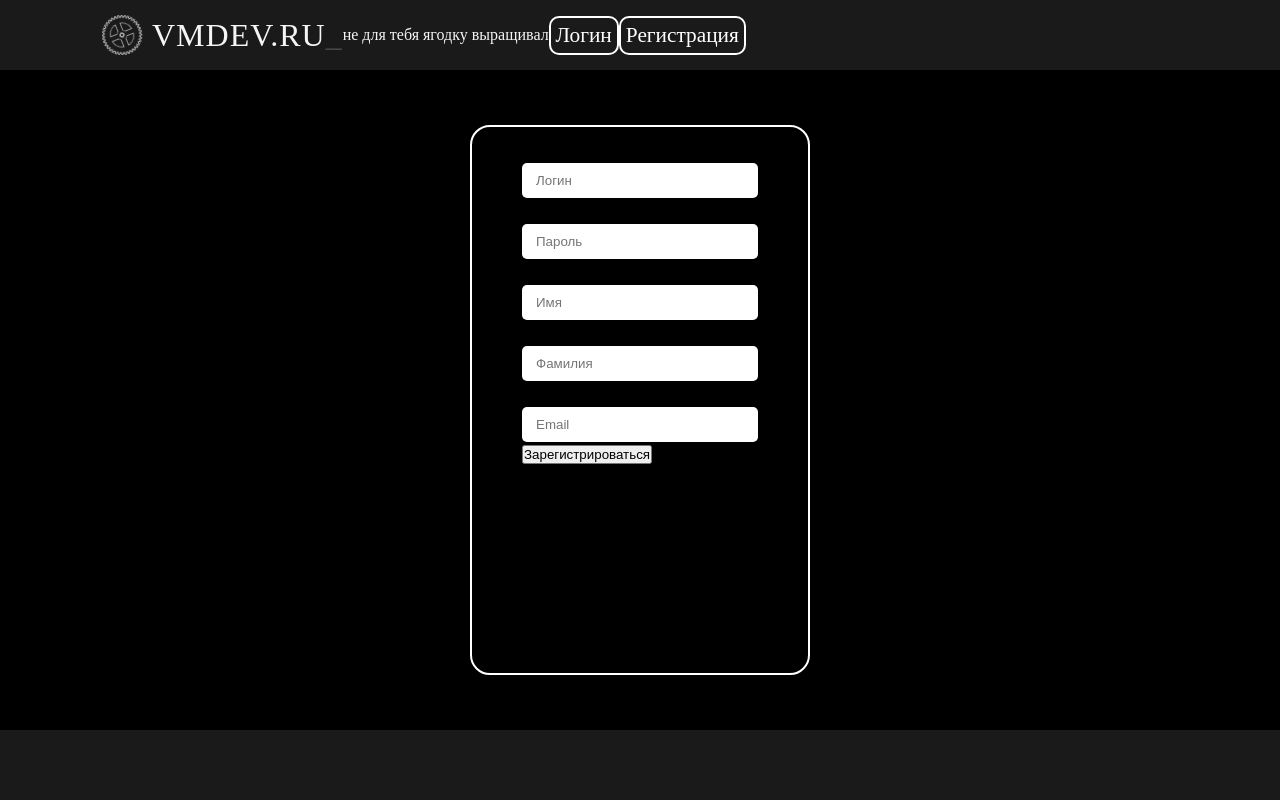
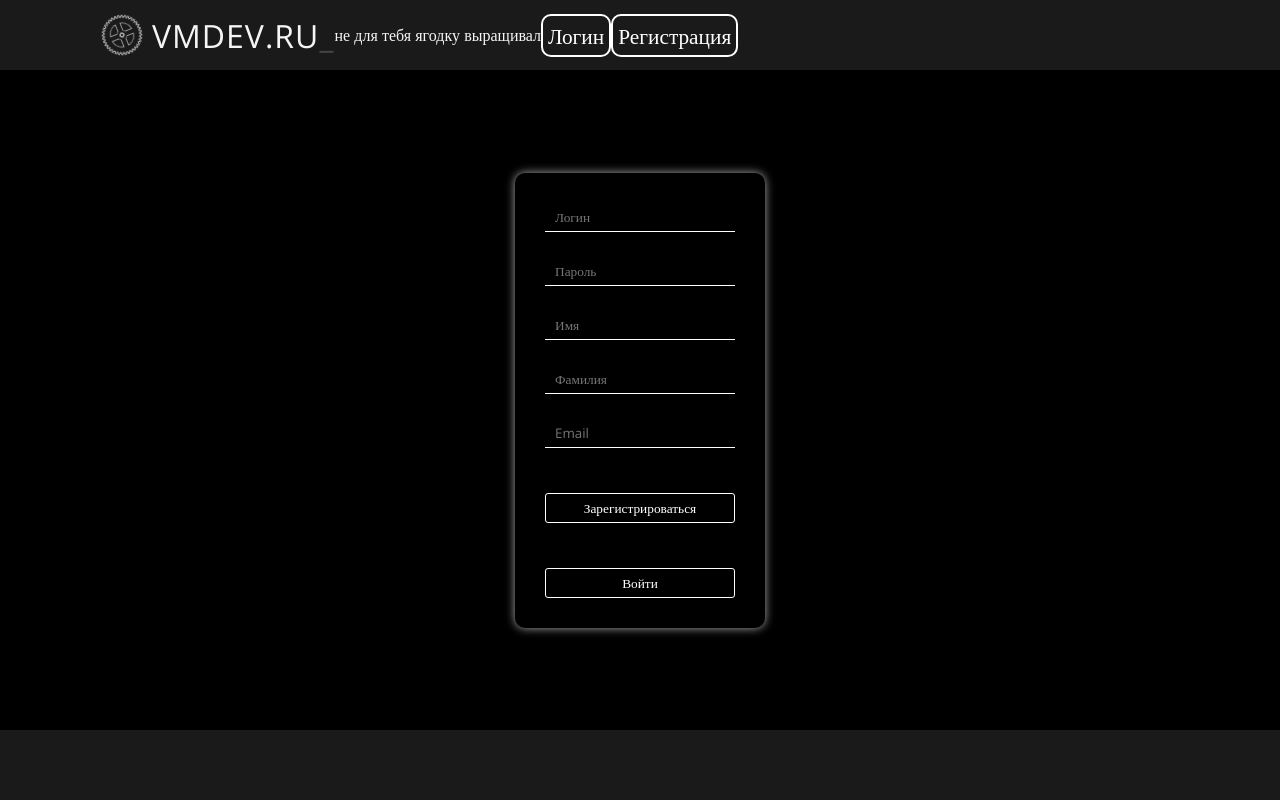
Before and after one commit to imAmachine/vmdev-portal, a Flask app: page /registration in a window 1280 px wide. Run offline with Flask 3, Linux system fonts and the light colour scheme.

Commit message:
edited modal

```diff
--- a/app/static/styles/styles.css
+++ b/app/static/styles/styles.css
@@ -1,8 +1,9 @@
 * {
     margin: 0;
     padding: 0;
-    overflow: hidden;
+    /* overflow: hidden; */
     box-sizing: border-box;
+    font-family: 'Open Sans';
 }
 
 body {
@@ -29,16 +30,14 @@ header, footer {
 }
 
 .loginForm__wrapper__input {
-    border-radius: 5px;
     width: 100%;
-    padding: 10px 14px;
-    color: #000;
-    position: relative;
-    margin-top: 26px;
+    padding: 5px 10px;
+    color: #fff;
     border: none;
     display: block;
     outline: none;
-    padding-right: 45px;
+    border-bottom: 1px solid #fff;
+    background: none;
 }
 
 .button {
@@ -88,9 +87,6 @@ header {
     flex: 1 0 auto;
     display: flex;
     align-items: center;
-    flex-direction: row;
-    flex-wrap: nowrap;
-    width: 1121px;
 }
 
 footer {
@@ -98,26 +94,15 @@ footer {
     bottom: 0;
 }
 
-.menu__wrapper {
-    display: flex;
-    align-items: stretch;
-    flex-direction: column;
-    justify-content: left;
-    align-items: center;
-    font-family: 'Open Sans';
-    flex-grow: 6;
-}
-
 .menu__form {
+    /* border: solid 2px white; */
+    padding: 30px;
+    border-radius: 10px;
     display: flex;
     flex-direction: column;
-    justify-content: space-between;
-    align-items: center;
-    height: 550px;
-    width: fit-content;
-    border: solid 2px white;
-    padding: 10px 50px;
-    border-radius: 20px;
+    gap: 25px;
+    width: 250px;
+    box-shadow: 0px 0px 10px #aaa;
 }
 
 .title {
@@ -163,3 +148,12 @@ footer {
         opacity: 1;
     }
 }
+
+.loginForm__wrapper__submit {
+    color: #fff;
+    margin-top: 20px;
+    height: 30px;
+    border: 1px solid #fff;
+    background: transparent;
+    border-radius: 3px;
+}
--- a/app/templates/register.html
+++ b/app/templates/register.html
@@ -6,21 +6,17 @@
 
 {% block main %}
     <div class="wrapper">
-        <div class="menu__wrapper">
-            <div class="menu__form">
-                <form method="POST" action="registration" class="loginForm__wrapper__registration">
+        <form method="POST" action="registration" class="menu__form">
             {{ regform.csrf_token }}
             {{ regform.login }}
             {{ regform.password }}
             {{ regform.name }}
             {{ regform.surname }}
             {{ regform.email }}
-                    <div class="button_wrapper">
-                        <input type="submit" class="loginForm__wrapper__submit" value="Зарегистрироваться">
-                    </div>
+            <!-- <input type="submit" class="loginForm__wrapper__submit" value="Зарегистрироваться"> -->
+            <button type="submit" class="loginForm__wrapper__submit">Зарегистрироваться</button>
+            <button class="loginForm__wrapper__submit">Войти</button>
         </form>
-            </div>
-        </div>
     </div>
 {% endblock %}
 
--- a/config.py
+++ b/config.py
@@ -1,4 +1,4 @@
 DEBUG = True
 SECRET_KEY = '123'
-SQLALCHEMY_DATABASE_URI = 'postgresql://postgres:Vldos2804381.@localhost/vmdev'
+SQLALCHEMY_DATABASE_URI = 'postgresql://postgres:Szoastra!123@localhost/postgres'
 SQLALCHEMY_TRACK_MODIFICATIONS = False
```
Lines whose indentation alone changed are shown as unchanged.
